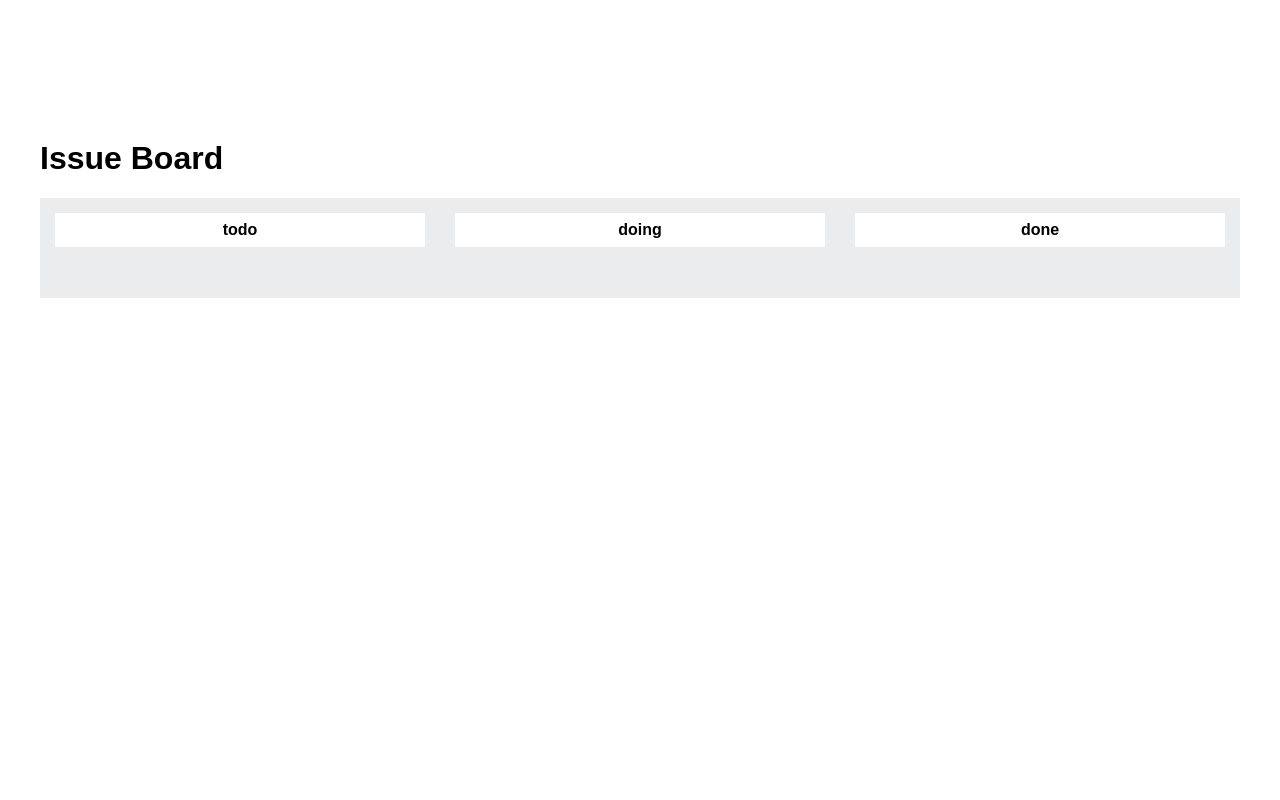
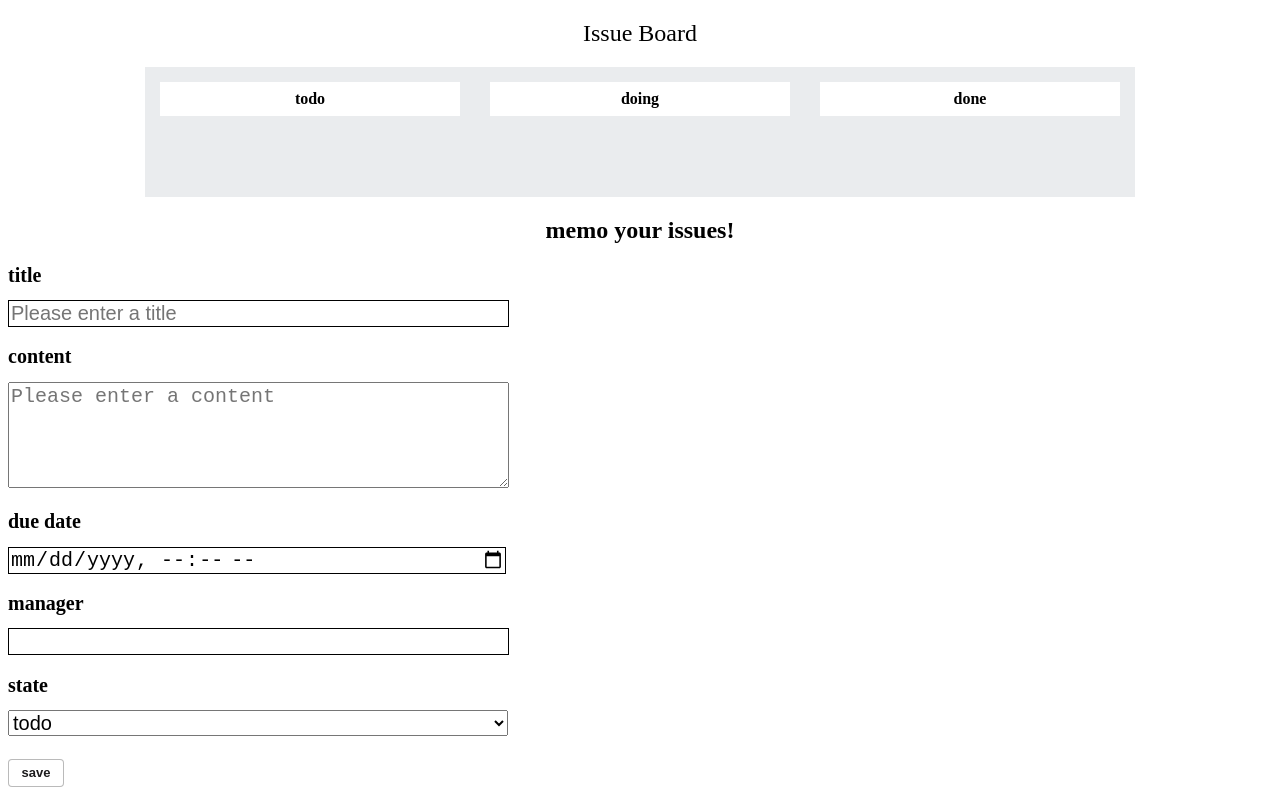
Before and after one commit to Pre-Team-10/pre-onboarding-8th-2-10, a React (Create React App) app: page / in a window 1280 px wide. Built offline with nearby package versions, Linux system fonts and the light colour scheme.

Commit message:
Design: issue board style 변경

```diff
--- a/src/App.tsx
+++ b/src/App.tsx
@@ -1,14 +1,12 @@
 import React from "react";
 import { ToastContainer } from "react-toastify";
 import "react-toastify/dist/ReactToastify.css";
-import { GlobalStyle } from "./styles/GlobalStyle";
 import IssuesPage from "./pages/IssuesPage";
 
 function App() {
   return (
     <div className="App">
       <ToastContainer pauseOnHover={false} />
-      <GlobalStyle />
       <IssuesPage />
     </div>
   );
--- a/src/components/SaveIssuesComponent.tsx
+++ b/src/components/SaveIssuesComponent.tsx
@@ -3,7 +3,15 @@ import { useDispatch } from "react-redux";
 import { toast } from "react-toastify";
 import { addIssue, modifyIssue } from "../app/kanbanSlice";
 import MANAGERS from "../constants/managers";
-import { InputBlock } from "../styles/styles";
+import {
+  InputBlock,
+  ModalFormTitle,
+  ModalTitle,
+  ModalInput,
+  ModalTextarea,
+  ModalSelect,
+  KanbanModifyButton,
+} from "../styles/styles";
 import { InterfaceIssue, IssueStateEnum } from "../utils/types";
 import { checkIfValisManagerName } from "../utils/utils";
 import ManagerSearchComponent from "./issues/ManagerSearchComponent";
@@ -74,50 +82,52 @@ function SaveIssuesComponent({
   const isSubmitCountEqualsZero = submitCount === 0;
   return (
     <form onSubmit={handleOnIssueFormSubmit}>
-      <h4>memo your issues!</h4>
+      <ModalFormTitle>memo your issues!</ModalFormTitle>
       <InputBlock isEntered={!!(isSubmitCountEqualsZero || title)}>
-        <h5>title</h5>
-        <input
+        <ModalTitle>title</ModalTitle>
+        <ModalInput
+          placeholder="Please enter a title"
           ref={titleInputRef}
           defaultValue={targetIssue && targetIssue.title}
         />
       </InputBlock>
       <InputBlock isEntered={!!(isSubmitCountEqualsZero || content)}>
-        <h5>content</h5>
-        <textarea
+        <ModalTitle>content</ModalTitle>
+        <ModalTextarea
+          placeholder="Please enter a content"
           ref={contentInputRef}
           defaultValue={targetIssue && targetIssue.content}
         />
       </InputBlock>
       <InputBlock isEntered={!!(isSubmitCountEqualsZero || dueDate)}>
-        <h5>due date</h5>
-        <input
+        <ModalTitle>due date</ModalTitle>
+        <ModalInput
           type="datetime-local"
           ref={dueDateInputRef}
           defaultValue={targetIssue && targetIssue.dueDate}
         />
       </InputBlock>
       <InputBlock isEntered={!!(isSubmitCountEqualsZero || isValidManagerName)}>
-        <h5>manager</h5>
+        <ModalTitle>manager</ModalTitle>
         <ManagerSearchComponent
           managerInputRef={managerInputRef}
           defaultValue={targetIssue?.manager}
         />
       </InputBlock>
       <InputBlock isEntered>
-        <h5>state</h5>
-        <select
+        <ModalTitle>state</ModalTitle>
+        <ModalSelect
           ref={stateSelectRef}
           defaultValue={targetIssue ? targetIssue.state : IssueStateEnum.todo}
         >
           {Object.keys(IssueStateEnum).map((state) => (
             <option key={state}>{state}</option>
           ))}
-        </select>
+        </ModalSelect>
       </InputBlock>
       <br />
       <div>
-        <button type="submit">save</button>
+        <KanbanModifyButton type="submit">save</KanbanModifyButton>
       </div>
     </form>
   );
--- a/src/components/issues/IssueComponent.tsx
+++ b/src/components/issues/IssueComponent.tsx
@@ -13,14 +13,16 @@ function IssueComponent({
   issue,
   handleOnDeleteButtonClick,
   handleOnModifyButtonClick,
+  handleOnOpenButtonClick,
 }: {
   issue: InterfaceIssue;
   handleOnDeleteButtonClick: (id?: number) => void;
   handleOnModifyButtonClick: (id?: number) => void;
+  handleOnOpenButtonClick: (id?: number) => void;
 }) {
   // console.log("rerendered.");
   return (
-    <KanbanBlock>
+    <KanbanBlock onClick={() => handleOnOpenButtonClick(issue.id)}>
       <KanbanTitle>{issue.title}</KanbanTitle>
       <KanbanContent>{issue.content}</KanbanContent>
       <KanbanManagerWrapper>
@@ -33,12 +35,12 @@ function IssueComponent({
         >
           modify
         </KanbanModifyButton>
-        <button
+        <KanbanModifyButton
           type="button"
           onClick={() => handleOnDeleteButtonClick(issue.id)}
         >
           delete
-        </button>
+        </KanbanModifyButton>
       </KanbanBlockFooter>
     </KanbanBlock>
   );
--- a/src/components/issues/ManagerSearchComponent.tsx
+++ b/src/components/issues/ManagerSearchComponent.tsx
@@ -1,6 +1,11 @@
 import React, { useState } from "react";
 import MANAGERS from "../../constants/managers";
-import { Option, OptionsList, OptionsSection } from "../../styles/styles";
+import {
+  Option,
+  OptionsList,
+  OptionsSection,
+  ModalInput,
+} from "../../styles/styles";
 
 function ManagerSearchComponent({
   managerInputRef,
@@ -30,7 +35,7 @@ function ManagerSearchComponent({
   };
   return (
     <OptionsSection>
-      <input
+      <ModalInput
         onChange={handleOnManagerInputChange}
         ref={managerInputRef}
         defaultValue={defaultValue}
--- a/src/pages/IssuesPage.tsx
+++ b/src/pages/IssuesPage.tsx
@@ -1,14 +1,15 @@
 import React from "react";
 import SaveIssuesComponent from "../components/SaveIssuesComponent";
 import ShowIssuesComponent from "../components/ShowIssuesComponent";
+import { MainTitle } from "../styles/styles";
 
 function IssuesPage() {
   return (
     <div>
-      {/* <SaveIssuesComponent targetIssue={undefined} hideModal={undefined} /> */}
-      {/* <hr /> */}
-      <h1>Issue Board</h1>
+      <MainTitle>Issue Board</MainTitle>
       <ShowIssuesComponent />
+      <SaveIssuesComponent targetIssue={undefined} hideModal={undefined} />
+      {/* <Loading>Loading...</Loading> */}
     </div>
   );
 }
--- a/src/styles/GlobalStyle.ts
+++ /dev/null
@@ -1,42 +0,0 @@
-import { createGlobalStyle } from "styled-components";
-
-export const GlobalStyle = createGlobalStyle`
-
-  * {
-    box-sizing: border-box;
-  }
-
-  body {
-    font-family: 'Noto Sans KR', sans-serif;
-    height: 50vh;
-    display: flex;
-    justify-content: center;
-    align-items: center;
-  }
-
-  input, textarea {
-    -moz-user-select: auto;
-    -webkit-user-select: auto;
-    -ms-user-select: auto;
-    user-select: auto;
-  }
-
-  input {
-  border: none;
-  &:focus {
-    outline: none;
-  }
-}
-
-  button {
-    border: none;
-    background: none;
-    padding: 0;
-    cursor: pointer;
-  }
-
-  a {
-    text-decoration: none;
-    color: inherit;
-  }
-`;
--- a/src/styles/styles.ts
+++ b/src/styles/styles.ts
@@ -1,20 +1,24 @@
 import styled from "styled-components";
 
 export const InputBlock = styled.div<{ isEntered?: boolean }>`
-  width: 250px;
-  background-color: ${({ isEntered }) => (isEntered ? "aliceblue" : "tomato")};
+  width: 500px;
+  background-color: ${({ isEntered }) => (isEntered ? "white" : "tomato")};
+`;
+export const MainTitle = styled.h2`
+  font-weight: 500;
+  text-align: center;
 `;
 
 export const IssueKanban = styled.div`
   min-width: 400px;
   display: flex;
+  justify-content: center;
   @media screen and (max-width: 768px) {
     display: block;
   }
 `;
-
 export const IssueBoard = styled.div`
-  width: 400px;
+  width: 300px;
   min-height: 100px;
   padding: 15px;
   background-color: #eaecee;
@@ -22,6 +26,16 @@ export const IssueBoard = styled.div`
     width: 80%;
     margin: auto;
   }
+`;
+export const AddIssueButton = styled.button`
+  height: 28px;
+  min-width: 56px;
+  margin-top: 2px;
+  font-weight: 700;
+  font-size: 13px;
+  border: none;
+  background-color: transparent;
+  cursor: pointer;
 `;
 
 export const KanbanHeader = styled.header`
@@ -62,37 +76,74 @@ export const KanbanBlockFooter = styled.div`
   text-align: right;
 `;
 export const KanbanModifyButton = styled.button`
-  padding-right: 10px;
+  display: inline-block;
+  outline: 0;
+  cursor: pointer;
+  border: 1px solid #1d1c1d4d;
+  font-weight: 700;
+  background: #fff;
+  padding: 0 8px 1px;
+  font-size: 13px;
+  border-radius: 4px;
+  color: rgb(29, 28, 29);
+  height: 28px;
+  min-width: 56px;
+  transition: all 80ms linear;
+  :hover {
+    box-shadow: 0 1px 3px 0 rgb(0 0 0 / 8%);
+    background: rgba(248, 248, 248, 1);
+  }
 `;
 
 export const ModalBackground = styled.div`
-  width: 100vw;
+  width: 100%;
   height: 100vh;
   background-color: rgba(0, 0, 0, 0.2);
   position: fixed;
   top: 0;
+  left: 0;
   display: flex;
   flex-direction: row;
   justify-content: center;
 `;
-
 export const Modal = styled.div`
-  width: 300px;
-  height: 550px;
+  width: 550px;
+  height: 620px;
   margin: auto;
   padding: 10px;
+  padding-left: 50px;
   background-color: white;
   border-radius: 25px;
 `;
-
+export const ModalFormTitle = styled.h2`
+  text-align: center;
+`;
+export const ModalTitle = styled.h1`
+  font-size: 20px;
+`;
+export const ModalInput = styled.input`
+  width: 99%;
+  margin-bottom: 5px;
+  border: 1px solid;
+  font-size: 20px;
+`;
+export const ModalTextarea = styled.textarea`
+  width: 99%;
+  height: 100px;
+  margin-bottom: 5px;
+  font-size: 20px;
+`;
+export const ModalSelect = styled.select`
+  width: 100%;
+  margin-bottom: 5px;
+  font-size: 20px;
+`;
 export const OptionsSection = styled.span`
   position: relative;
 `;
-
 export const Option = styled.option``;
-
 export const OptionsList = styled.section`
-  width: 250px;
+  width: 100%;
   position: absolute;
   background-color: white;
   cursor: pointer;
@@ -100,7 +151,20 @@ export const OptionsList = styled.section`
     padding: 12px 6px;
     transition: all 0.3s;
     &:hover {
-      background-color: aqua;
+      background-color: #eaecee;
     }
   }
 `;
+
+export const Loading = styled.div`
+  width: 100%;
+  height: 100%;
+  display: flex;
+  justify-content: center;
+  align-items: center;
+  position: absolute;
+  top: 0;
+  left: 0;
+  background-color: rgba(0, 0, 0, 0.7);
+  color: white;
+`;
```
Also changed, not shown: .eslintrc.json.
